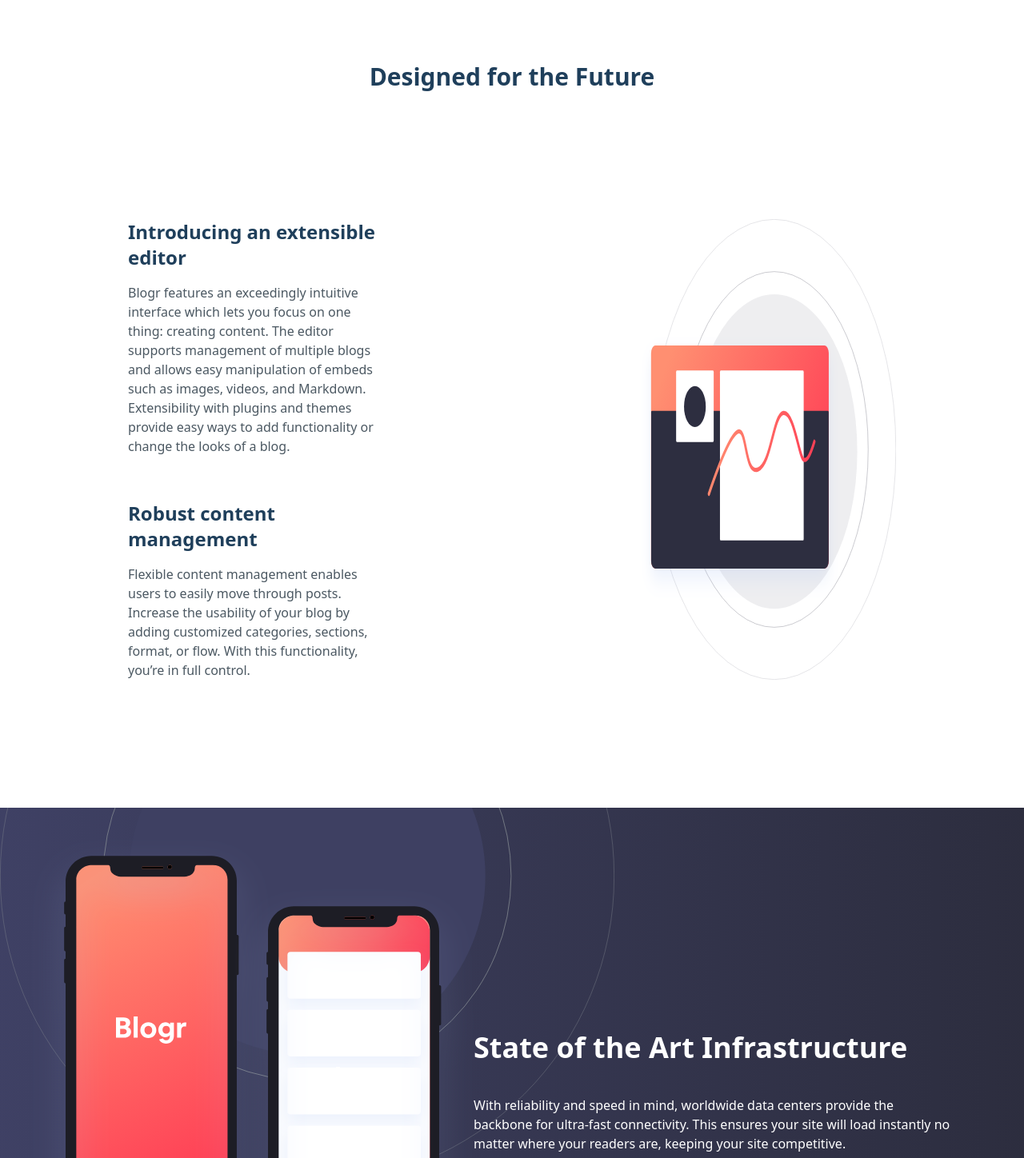
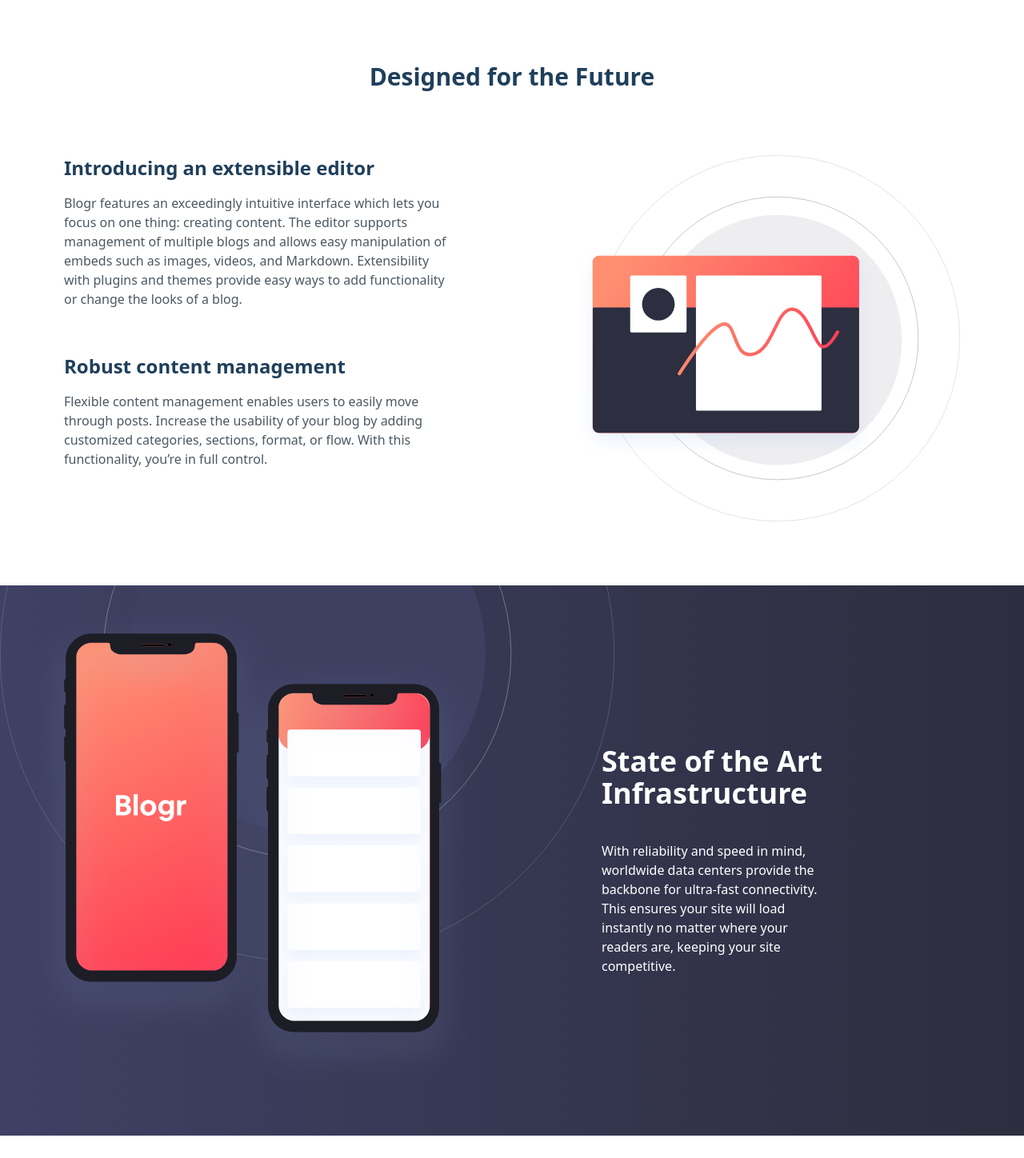
Before and after one commit to lavollmer/blogr-landingpage-lauradev, a React (Vite) app: page / in a window 1280 px wide. Shown: the part 562-2010 px from the top of the page at 80% size. Built offline with nearby package versions, Linux system fonts and the light colour scheme.

Commit message:
updating the body to improve the design of the webpage

```diff
--- a/src/components/Art.tsx
+++ b/src/components/Art.tsx
@@ -9,7 +9,7 @@ const Art = () => {
       <div className="relative">
         <img src={Phones} alt="Phones" />
       </div>
-      <div className="relative flex flex-col w-1/2 h-1/2 pt-60">
+      <div className="relative flex flex-col w-1/2 h-1/2 p-40">
         <div className="flex flex-col pb-10">
           <h1 className="font-bold text-4xl">State of the Art Infrastructure</h1>
         </div>
--- a/src/components/Future.tsx
+++ b/src/components/Future.tsx
@@ -10,7 +10,7 @@ const Future = () => {
         </h1>
       </div>
       <div className="flex flex-row grid grid-cols-2">
-        <div className="flex flex-col space-y-4 p-40">
+        <div className="flex flex-col space-y-4 p-20">
           <div className="flex flex-col text-left space-y-4">
             <h2 className="font-bold text-very-dark-blue text-2xl">
               Introducing an extensible editor
@@ -36,7 +36,7 @@ const Future = () => {
             </p>
           </div>
         </div>
-        <div className="flex flex-row justify-center p-40">
+        <div className="flex flex-row justify-center p-20">
           <img src={Editor} alt="Editor" />
         </div>
       </div>
```
